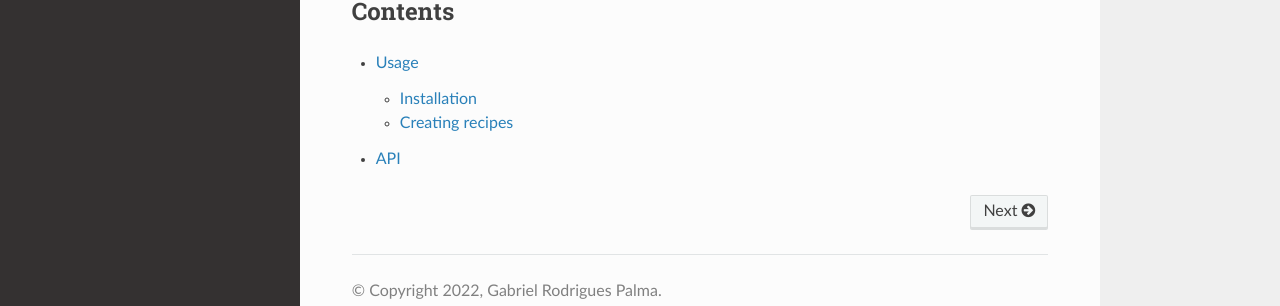
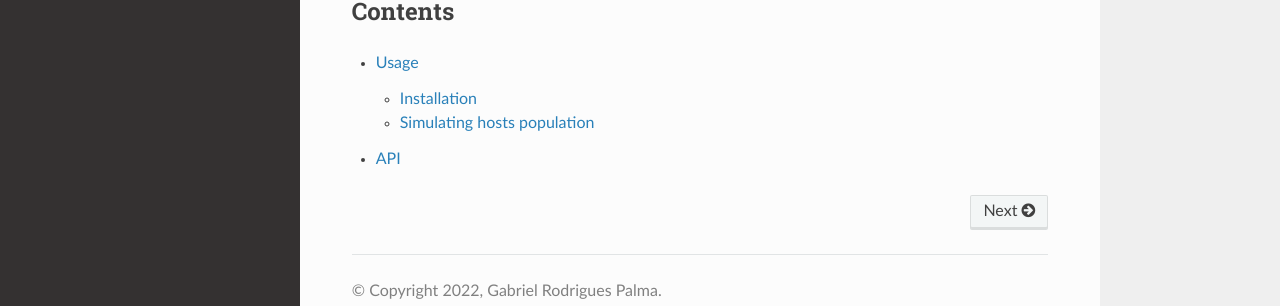
Before and after one commit to GabrielRPalma/bepr-documentation, a Sphinx documentation site: the page built from docs/source/index.rst, in a window 1280 px wide and 900 px high, scrolled down 539 px. Shown: the part 540-846 px from the top of the window. Built offline with Sphinx 7.4.7 and the Read the Docs theme 2.0.0, drawn with Linux system fonts in a browser that asks for light colours.

Commit message:
Update usage.rst

```diff
--- a/docs/source/usage.rst
+++ b/docs/source/usage.rst
@@ -12,8 +12,8 @@
 
    (.venv) $ pip install bepr
 
-Creating recipes
-----------------
+Simulating hosts population
+---------------------------
 
 To simulate population of hosts based on the proposed bacteriophage effect resistence model
 you can use the ``bepr.simulation()`` and  ``bepr.model_plot()``functions:
@@ -30,3 +30,9 @@
 >>> import bepr
 >>> teste_values = simulation(init = [500, 500, 2000], time = 1000, P=0,mu = 0.05,th = 0.995, tv = .9, tx = .995, alfa = - np.log(0.285), teta = - np.log(0.9175), beta = 1/105, bh=.2, bv=.3, doplot=False)
 >>> model_plot(y=teste_values, save=True, S_name=' MedicagosativaWP.png')
+
+.. image:: /MedicagosativaWP.png
+   :align: center
+   :width: 300
+   :height: 300
+   :alt: Timse Series.
```
